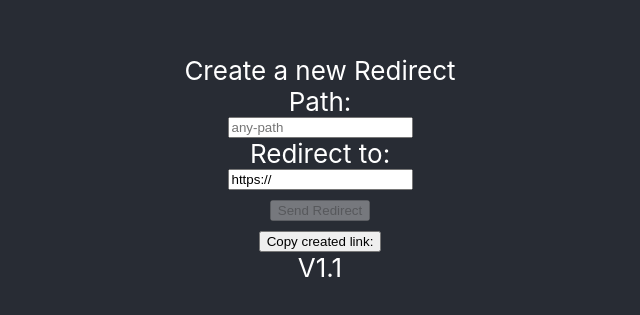
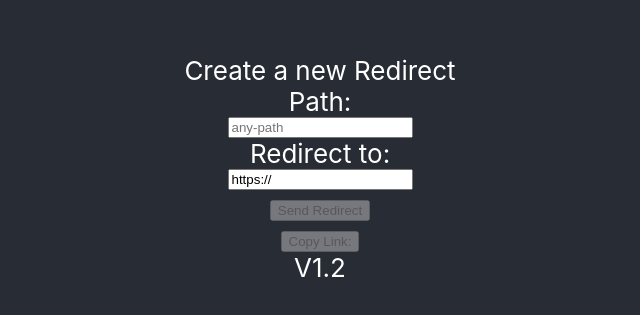
Before and after one commit to John-Kryspin/kryspin-redirect, a React (Create React App) app in the folder client/: page / in a window 1280 px wide. Shown: the part 231-546 px from the top of the page, without its empty margins (320-960 px from the left). Built offline with nearby package versions, Linux system fonts and the light colour scheme.

Commit message:
add aditional copy link disable logic and protocol capture

```diff
--- a/client/src/App.js
+++ b/client/src/App.js
@@ -28,7 +28,7 @@ function App() {
         if (data && data.err) {
           setSaved(data.msg)
         } else {
-          setSavedPath(window.location.hostname + "/" + path)
+          setSavedPath(window.location.origin + "/" + path)
           setPath("")
           setRedirect_to(DEFAULT_URL)
           setSaved("Saved!")
@@ -38,13 +38,13 @@ function App() {
       </div>
       <div>
         <CopyToClipboard text={savedPath} onCopy={() => { }}>
-          <button>Copy created link: {savedPath}</button>
+          <button disabled={savedPath.length === 0}>Copy Link: {savedPath}</button>
         </CopyToClipboard>
 
       </div>
       <div>{saved}</div>
 
-      <div>V1.1</div>
+      <div>V1.2</div>
     </div>
   );
 }
```
